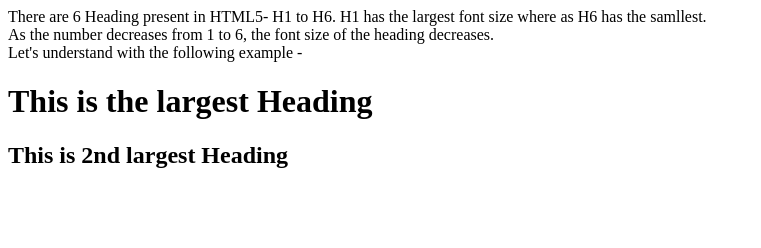
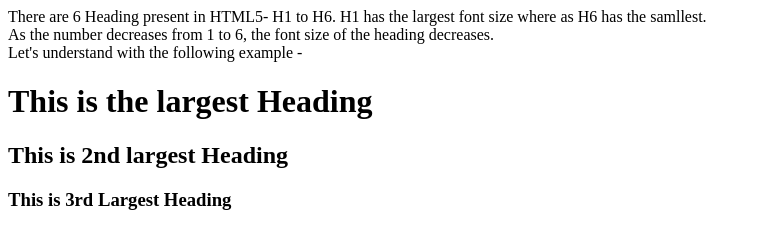
Before and after one commit to hellolalit/html, a plain HTML site: page ch3-headings/headings.html in a window 1280 px wide. Shown: the whole page, without its empty margins (0-761 px from the left). Drawn offline with Linux system fonts and the light colour scheme.

Commit message:
Updated till 3nd largest html

```diff
--- a/ch3-headings/headings.html
+++ b/ch3-headings/headings.html
@@ -15,5 +15,6 @@
 		<!-- This is H1, the largesr Heading tag : -->
 		<h1>This is the largest Heading</h1>
 		<h2>This is 2nd largest Heading</h2>
+		<h3>This is 3rd Largest Heading</h3>
 	</body>
 </html>
```
